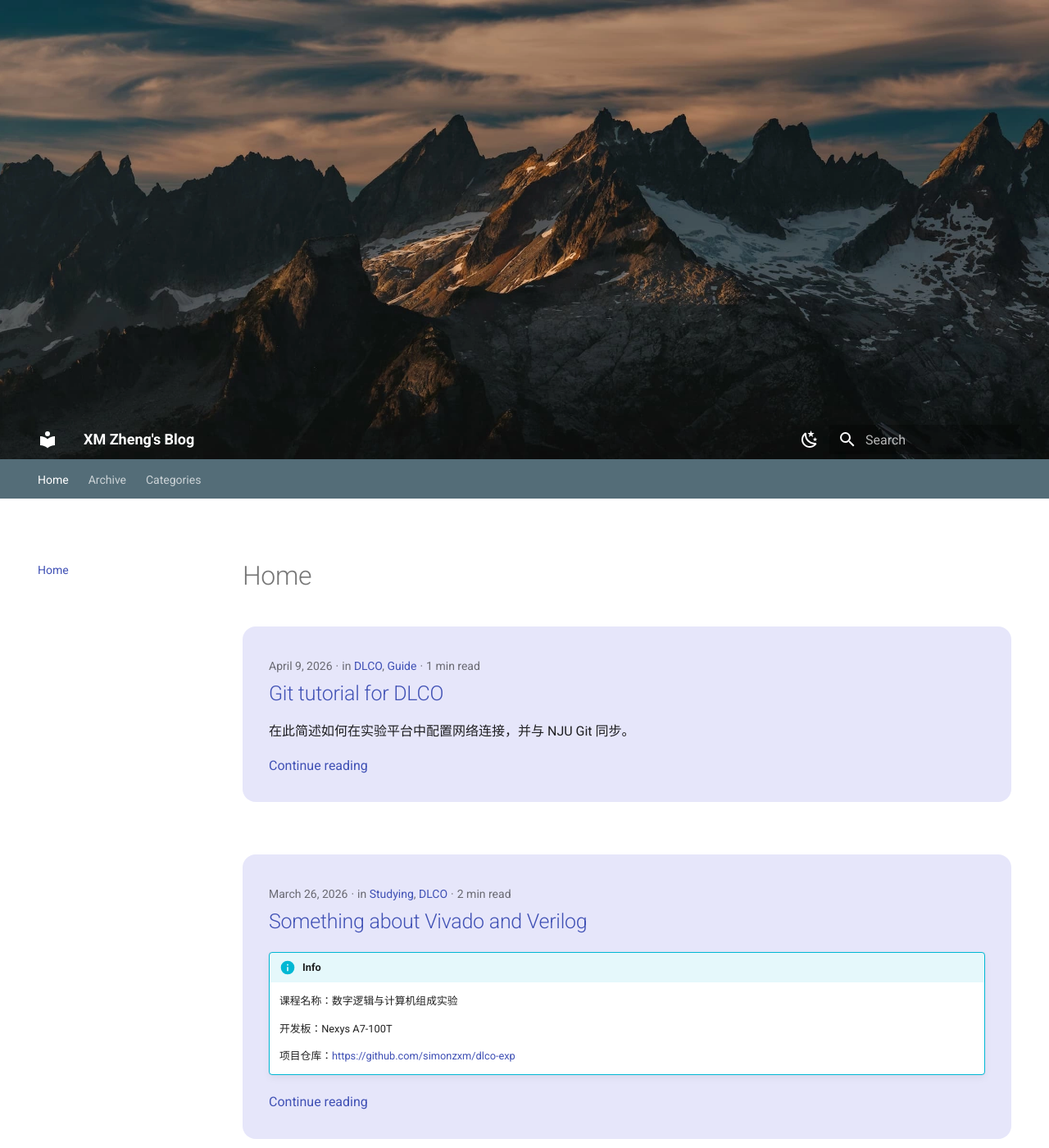
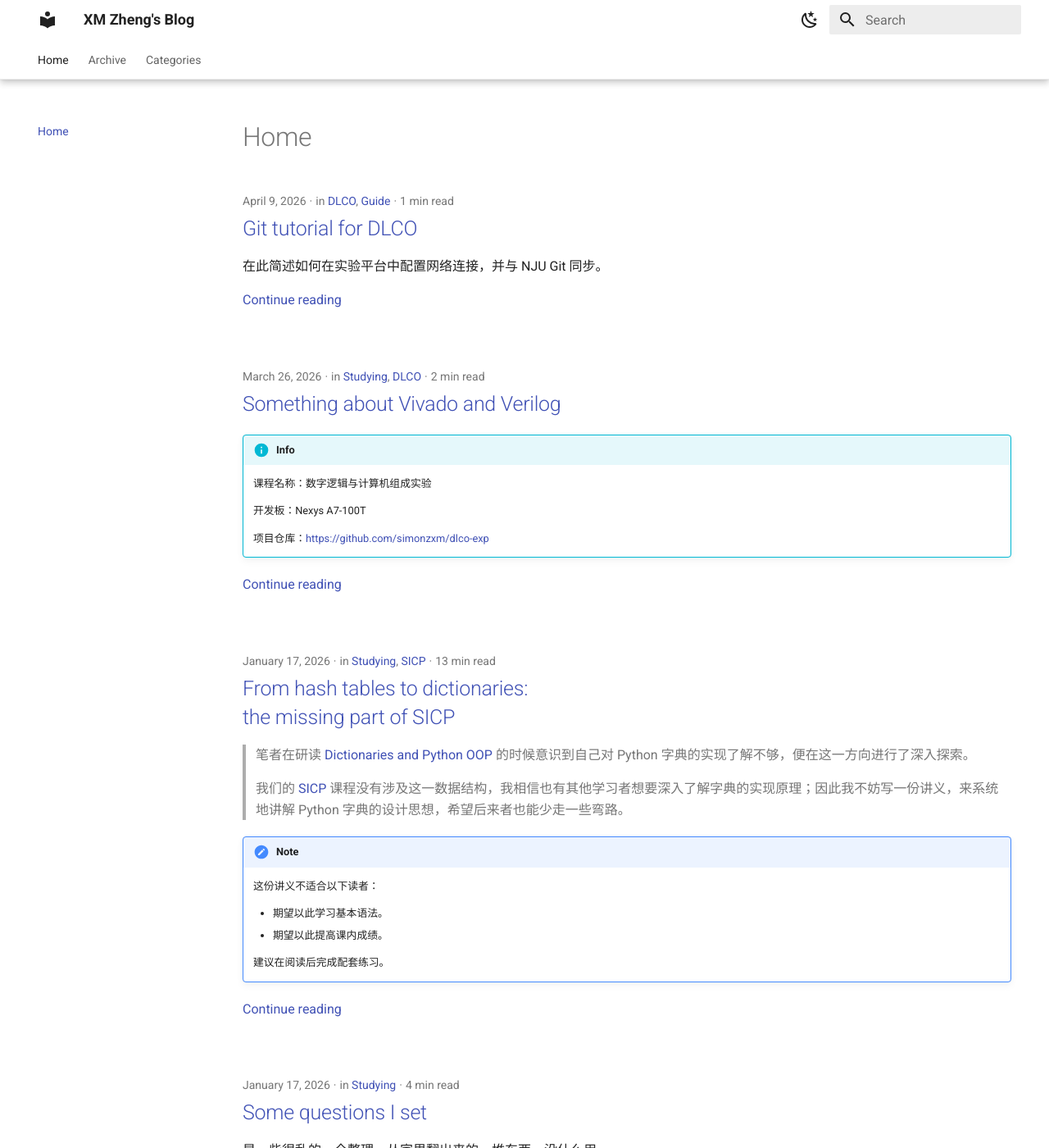
Before and after one commit to simonzxm/blog, an MkDocs documentation site: the page built from docs/index.md, in a window 1280 px wide and 1400 px high. Shown: the whole window at 82% size. Built offline with MkDocs 1.6.1 and Material for MkDocs 9.7.7, drawn with Linux system fonts in a browser that asks for light colours; comment, search, counter and statistics services are not loaded; some of the changed text lies outside the part shown.

Commit message:
Reset custom theme to default

```diff
--- a/docs/index.md
+++ b/docs/index.md
@@ -3,10 +3,3 @@ layout: blog
 ---
 
 # Home
-
-<style>
-    .md-header {
-    top: -500px;
-    height: 560px;
-    }
-</style>
--- a/docs/stylesheets/extra.css
+++ b/docs/stylesheets/extra.css
@@ -1,63 +1,3 @@
-.md-header {
-  position: sticky;
-  top: -200px;
-  height: 260px;
-  background-image: url('../assets/header-bg.webp');
-  background-size: cover;
-  background-position: top;
-  will-change: transform;
-}
-
-.md-header__inner {
-  height: 100%;
-  align-items: flex-end;
-}
-
-.md-main {
-  margin-top: 72px !important;
-}
-
-@media screen and (min-width: 76.25em) {
-  .md-sidebar {
-    top: 144px !important;
-  }
-  .md-sidebar__scrollwrap {
-    height: auto !important;
-    max-height: calc(100vh - 360px);
-  }
-}
-
-@media screen and (max-width: 76.25em) {
-  .md-header {
-    top: -300px;
-    height: 360px;
-  }
-}
-
-[data-md-color-scheme=default] {
-  --post-card-bg: lavender;
-  --post-border-color: navy;
-}
-
-[data-md-color-scheme=slate] {
-  --post-card-bg: black;
-  --post-border-color: gold;
-}
-
-.md-post--excerpt {
-  background-color: var(--post-card-bg);
-  padding: 1.5rem;
-  border-radius: 0.8rem;
-  border: 2px solid transparent;
-  contain: layout style;
-  transition: border-color 0.3s ease, box-shadow 0.3s ease;
-}
-
-.md-post--excerpt:hover {
-  border: 2px solid var(--post-border-color);
-  box-shadow: 0 4px 20px rgba(0, 0, 0, 0.15);
-}
-
 .md-content img {
   max-height: 300px;
   width: 100%;
--- a/mkdocs.yml
+++ b/mkdocs.yml
@@ -11,7 +11,7 @@ theme:
   palette:
     - media: "(prefers-color-scheme: light)"
       scheme: default
-      primary: blue grey
+      primary: white
       accent: indigo
       toggle:
         icon: material/weather-night
@@ -40,7 +40,7 @@ plugins:
   - blog:
       blog_dir: .
       pagination: true
-      pagination_per_page: 5
+      pagination_per_page: 10
       post_excerpt: optional
       post_excerpt_separator: <!-- more -->
       post_url_format: "posts/{slug}"
```
